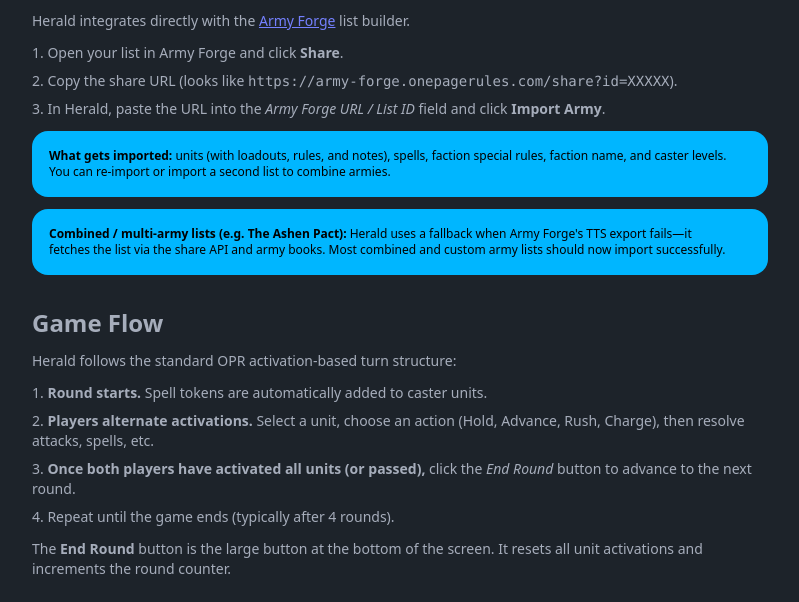
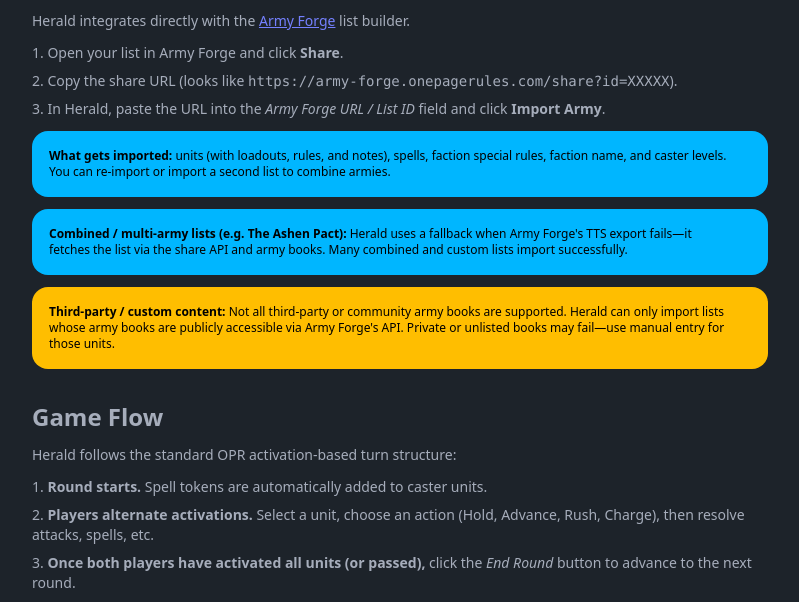
Before and after one commit to otahak/herald, a Python web app: template app/help/templates/help/help.html in a window 1280 px wide. Shown: the part 1224-1826 px from the top of the page, without its empty margins (240-1039 px from the left). Run offline with Jinja, Linux system fonts and the light colour scheme; the template is opened without the code that fills it, so the values that code supplies are empty; some libraries are stand-ins or nearby versions.

Commit message:
Docs: clarify third-party/custom army book support limits
- README: Not all third-party/custom books supported; private/unlisted may fail
- Help: Add warning about third-party content; tone down 'most' to 'many'
- Board hint: Update import field copy for accuracy

Made-with: Cursor

```diff
--- a/app/game/templates/game/board.html
+++ b/app/game/templates/game/board.html
@@ -539,7 +539,7 @@
                             placeholder="Paste share link..."
                             class="input input-sm input-bordered"
                         />
-                        <p class="text-xs text-base-content/60 mt-1">Official army lists only. Custom/community lists are not supported by Army Forge's export—use manual entry if needed. Lists can contain multiple army IDs (e.g. combined armies like The Ashen Pact); Herald shows all factions.</p>
+                        <p class="text-xs text-base-content/60 mt-1">Official and many community lists supported. Herald tries TTS export first, then share API fallback. Not all third-party/custom army books work—if import fails, add units manually. Lists can contain multiple army IDs (e.g. The Ashen Pact).</p>
                     </div>
                     <button
                         class="btn btn-sm btn-block mb-2"
--- a/app/help/templates/help/help.html
+++ b/app/help/templates/help/help.html
@@ -115,7 +115,14 @@
                 <div>
                     <strong>Combined / multi-army lists (e.g. The Ashen Pact):</strong> Herald uses a fallback
                     when Army Forge's TTS export fails—it fetches the list via the share API and army books.
-                    Most combined and custom army lists should now import successfully.
+                    Many combined and custom lists import successfully.
+                </div>
+            </div>
+            <div class="alert alert-warning text-xs mt-2">
+                <div>
+                    <strong>Third-party / custom content:</strong> Not all third-party or community army books
+                    are supported. Herald can only import lists whose army books are publicly accessible via
+                    Army Forge's API. Private or unlisted books may fail—use manual entry for those units.
                 </div>
             </div>
         </div>
```
Also changed, not shown: README.md.
